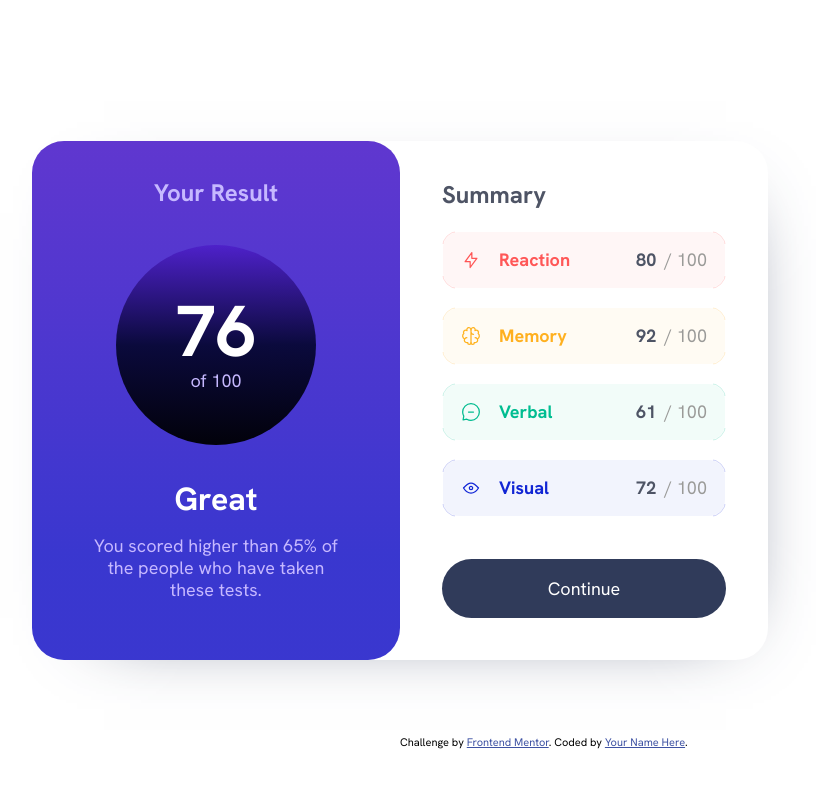
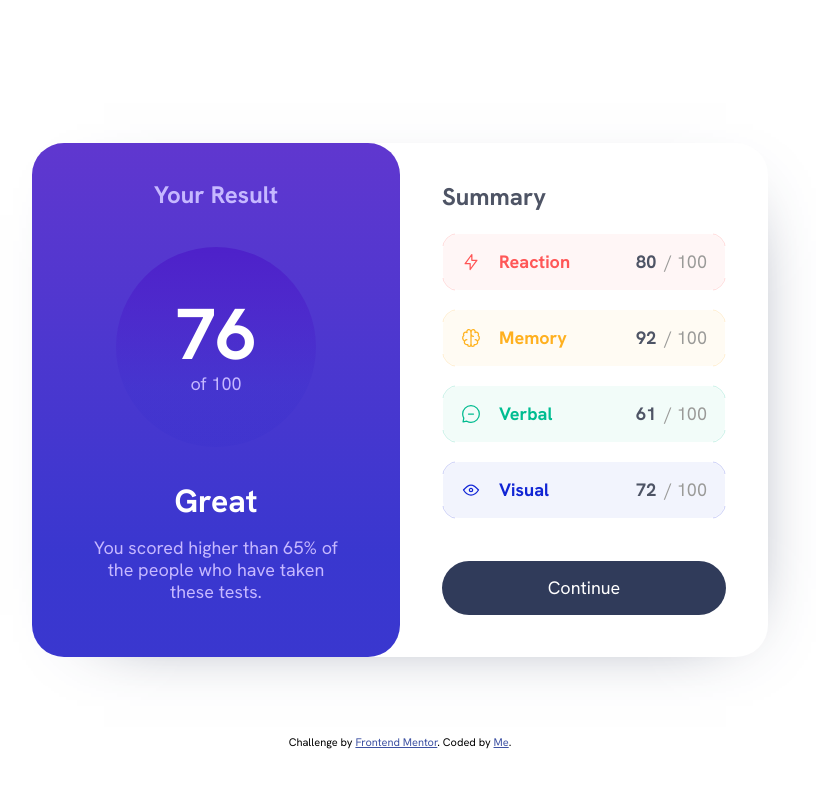
Before and after one commit to slowjo/FMResultsSummary, a plain HTML site: page index.html in a window 1280 px wide. Shown: the whole page, without its empty margins (240-1056 px from the left). Drawn offline with Linux system fonts and the light colour scheme.

Commit message:
gradient fix

```diff
--- a/index.html
+++ b/index.html
@@ -65,7 +65,7 @@
 
   <div class="attribution">
     Challenge by <a href="https://www.frontendmentor.io?ref=challenge" target="_blank">Frontend Mentor</a>.
-    Coded by <a href="#">Your Name Here</a>.
+    Coded by <a href="https://github.com/slowjo">Me</a>.
   </div>
 </body>
 </html>
--- a/style.css
+++ b/style.css
@@ -15,7 +15,6 @@ html {
     line-height: 1.5;
 }
 
-/* Utiliy classes */
 .white-text {
     color: hsl(0, 0%, 100%);
 }
@@ -76,7 +75,6 @@ h3 {
 }
 
 .overall-score {
-    background: black;
     width: 140px;
     height: 140px;
     display: flex;
@@ -85,9 +83,7 @@ h3 {
     border-radius: 50%;
     margin-bottom: 1rem;
     margin-inline: auto;
-    /* background-image: linear-gradient(hsla(256, 72%, 46%, 1), hsla(241, 72%, 46%, 0.1) 70%);
-    background-image: linear-gradient(hsla(256, 72%, 46%, 0.9), hsla(241, 72%, 46%, 0.7), hsla(256, 72%, 46%, 0.05)); */
-    background-image: linear-gradient(hsla(256, 72%, 46%, 1), hsla(241, 72%, 46%, 0.3), hsla(241, 72%, 46%, 0.05));
+    background-image: linear-gradient(hsla(256, 72%, 46%, 1), hsla(241, 72%, 46%, 0.1) 70%);
 }
 
 .overall-score span {
@@ -98,7 +94,6 @@ h3 {
 
 .large-text {
     font-size: 1.5rem;
-    /* line-height: 2.5rem; */
     line-height: 48px;
     font-weight: 700;
 }
@@ -116,7 +111,6 @@ h3 {
 .skill-result {
     margin-bottom: 1rem;
     border-radius: 16px;
-    /* line-height: 18px; */
     border: 1px solid hsla(var(--h), var(--s), var(--l), 0.2);
     position: relative;
     z-index: 1;
@@ -170,6 +164,7 @@ h3 {
     padding: 1rem;
     border-radius: 40px;
     font-size: 18px;
+    line-height: 1;
     font-family: inherit;
     background-color: hsl(224, 30%, 27%);
     color: hsl(0, 0%, 100%);
@@ -207,7 +202,6 @@ h3 {
         grid-template-columns: 1fr 1fr;
         max-width: 736px;
         border-radius: 32px;
-        /* border: 1px solid black; */
         -webkit-box-shadow: 15px 15px 75px -57px rgba(48,59,90,1);
         -moz-box-shadow: 15px 15px 75px -57px rgba(48,59,90,1);
         box-shadow: 15px 15px 75px -57px rgba(48,59,90,1);
@@ -265,5 +259,6 @@ h3 {
         position: absolute;
         bottom: 50px;
         left: 50%;
+        transform: translateX(-50%);
     }
 }
```
